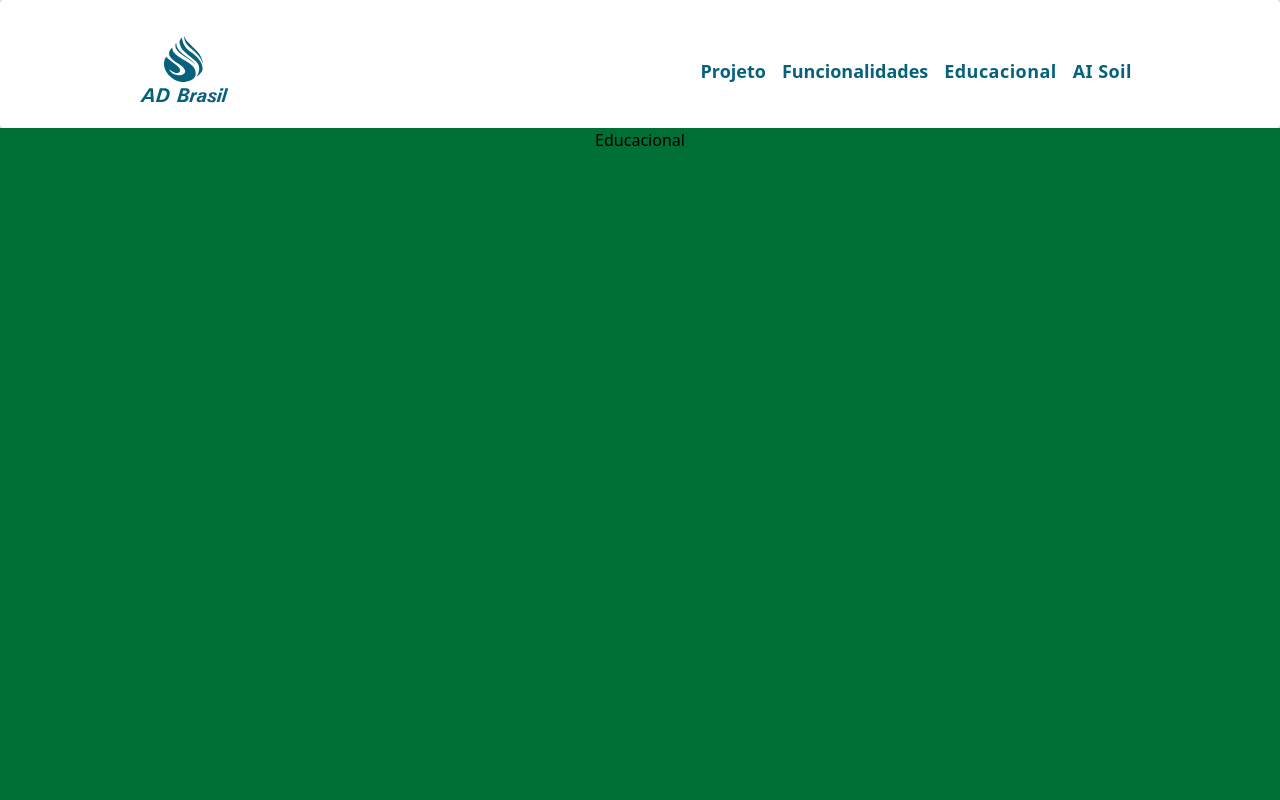
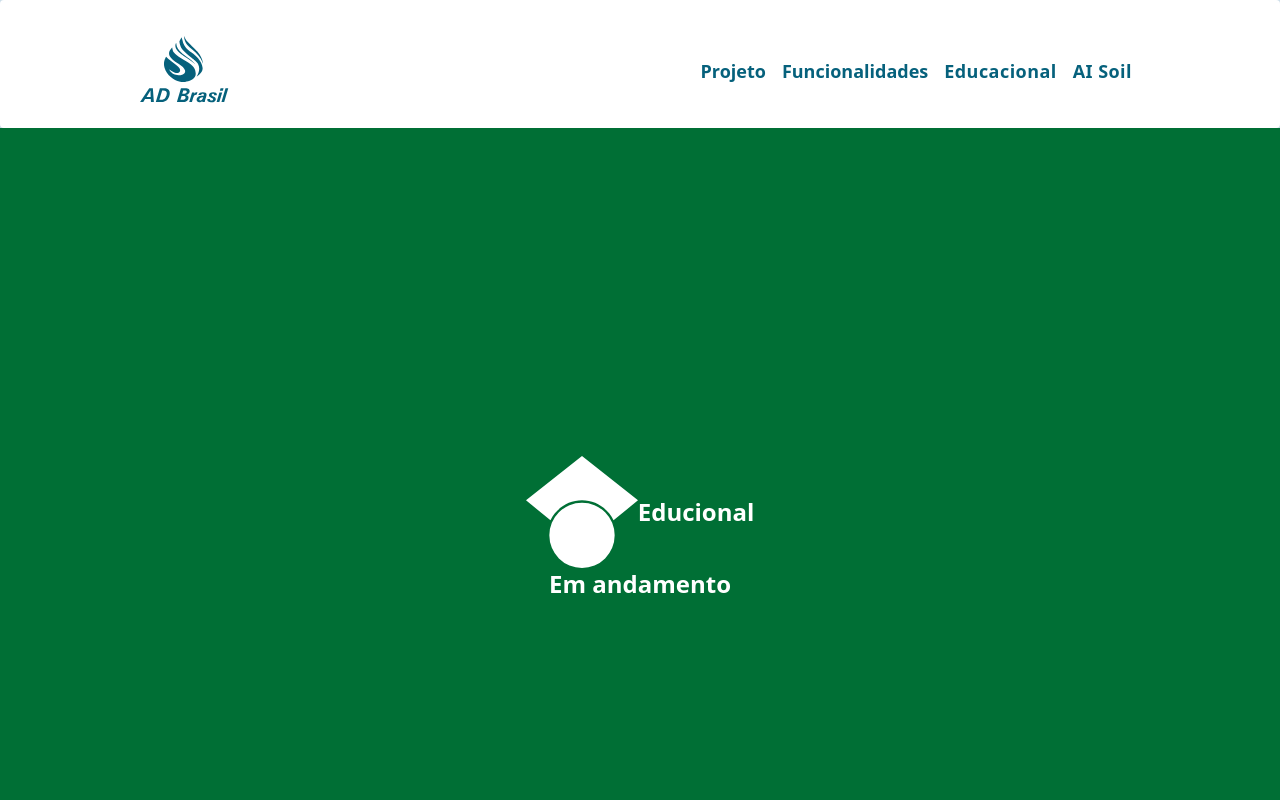
Before and after one commit to luccve/site_ADBrasil, a React (Vite) app: page /edu in a window 1280 px wide. Shown: the top 800 px of the page. Built offline with nearby package versions, Linux system fonts and the light colour scheme.

Commit message:
novas abas adicionadas

```diff
--- a/src/pages/balance/index.tsx
+++ b/src/pages/balance/index.tsx
@@ -1,41 +1,22 @@
-import { useEffect } from "react";
 import BalanceLogo from "/BalanceLogo.svg";
 
 const Balance = () => {
 
 
 
-    useEffect((
 
-    ) => { fetch_ptf() }, []);
 
-    const fetch_ptf = async () => {
-        const raw = JSON.stringify({ "sand": 30, "clay": 40, "silt": 30, "density": 1.5, "org_mat": 0.02, "porosity": 0.15 });
-        try {
-            const dados = await fetch("https://api-ptf.onrender.com/ptf", {
-                method: 'POST',
-                headers: {
-                    'Content-Type': 'application/json',
-                },
-                body: raw,
-                redirect: 'follow'
-            });
-
-            const resposta = await dados.json();
-            console.log(resposta);
-        } catch (error) {
-            console.error("Erro ao fazer a requisição:", error);
-        }
-    }
 
     return (
 
-        <>
-            <div className="h-screen bg-blue flex items-center justify-center text-white text-2xl font-bold">
+        <div className="h-screen bg-blue flex items-center justify-center  text-white text-2xl font-bold">
+            <div className=" text-white text-2xl font-bold">
                 <img src={BalanceLogo} alt="Icone de Balanço Hídrico" />
                 <h1>AI Soil</h1>
+
+                <h1>Em andamento</h1>
             </div>
-        </>
+        </div>
 
 
     );
--- a/src/pages/educacional/index.tsx
+++ b/src/pages/educacional/index.tsx
@@ -1,3 +1,4 @@
+import { SiGooglescholar } from "react-icons/si";
 
 
 const Educacional = () => {
@@ -5,11 +6,17 @@ const Educacional = () => {
 
     return (
 
-        <>
-        <div className="h-screen bg-green">
-            <h1>Educacional</h1>
+        <div className="h-screen bg-green flex flex-col items-center justify-center  text-white text-2xl font-bold">
+            <div className="flex items-center text-white text-2xl font-bold">
+                <SiGooglescholar className='text-white w-28 h-28 max-lg:w-16 max-lg:h-28' />
+                <h1>Educional</h1>
+
+
+            </div>
+
+            <h1>Em andamento</h1>
+
         </div>
-        </>
 
 
     );
```
